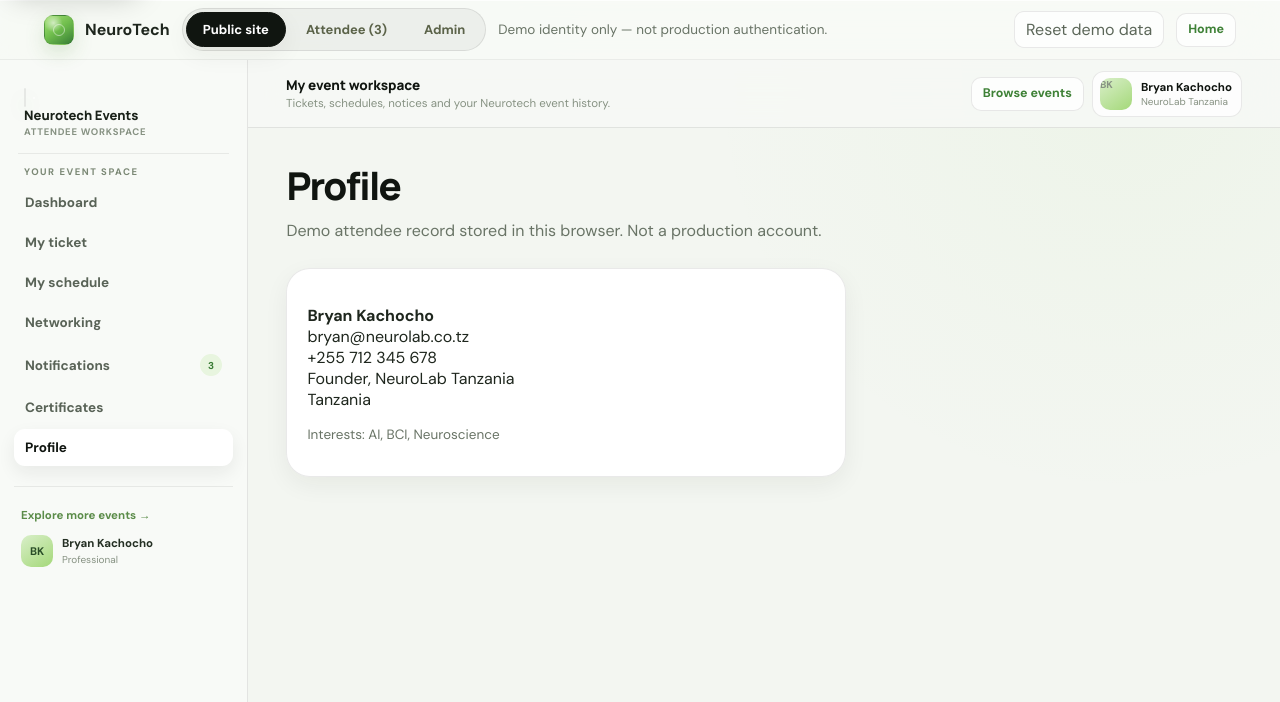
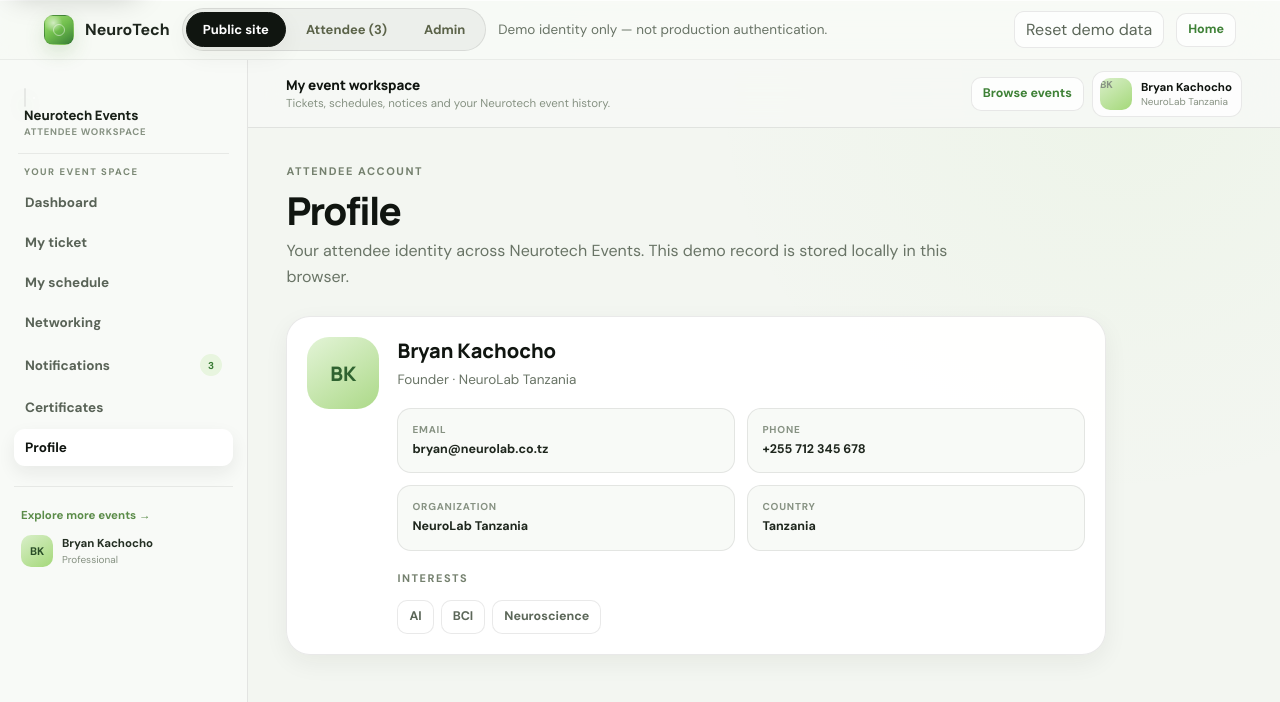
Before and after one commit to Drbrilliant360/neurotech-events, a React (Vite) app: page /app/profile in a window 1280 px wide. Shown: the top 702 px of the page. Built offline with nearby package versions, Linux system fonts and the light colour scheme.

Commit message:
feat: redesign attendee profile page

```diff
--- a/src/features/attendees/ProfilePage.tsx
+++ b/src/features/attendees/ProfilePage.tsx
@@ -1,26 +1,42 @@
 import { usePlatform } from "../../app/providers/PlatformProvider";
+
+function initials(name: string) {
+  return name.split(" ").filter(Boolean).slice(0, 2).map((part) => part[0]?.toUpperCase()).join("");
+}
 
 export function ProfilePage() {
   const { db, attendeeId } = usePlatform();
   const me = db.attendees.find((item) => item.id === attendeeId);
   if (!me) return null;
+
   return (
-    <div style={{ maxWidth: 560 }}>
-      <h1>Profile</h1>
-      <p className="nt-lede">Demo attendee record stored in this browser. Not a production account.</p>
-      <div className="nt-card">
-        <p>
-          <strong>{me.fullName}</strong>
-          <br />
-          {me.email}
-          <br />
-          {me.phone}
-          <br />
-          {me.jobTitle}, {me.organization}
-          <br />
-          {me.country}
-        </p>
-        <p className="nt-muted">Interests: {me.interests.join(", ")}</p>
+    <div className="nt-profile-page" style={{ maxWidth: 820, paddingTop: 0 }}>
+      <div className="nt-dashboard-head">
+        <div>
+          <p className="nt-kicker">Attendee account</p>
+          <h1>Profile</h1>
+          <p className="nt-lede">Your attendee identity across Neurotech Events. This demo record is stored locally in this browser.</p>
+        </div>
+      </div>
+
+      <div className="nt-card nt-profile-card">
+        <div className="nt-profile-avatar">{initials(me.fullName)}</div>
+        <div>
+          <div className="nt-profile-meta">
+            <strong>{me.fullName}</strong>
+            <span className="nt-muted">{me.jobTitle} · {me.organization}</span>
+          </div>
+          <div className="nt-profile-details">
+            <div className="nt-profile-detail"><span>Email</span><strong>{me.email}</strong></div>
+            <div className="nt-profile-detail"><span>Phone</span><strong>{me.phone}</strong></div>
+            <div className="nt-profile-detail"><span>Organization</span><strong>{me.organization}</strong></div>
+            <div className="nt-profile-detail"><span>Country</span><strong>{me.country}</strong></div>
+          </div>
+          <p className="nt-kicker" style={{ marginTop: 22 }}>Interests</p>
+          <div className="nt-interest-list">
+            {me.interests.map((interest) => <span key={interest} className="nt-chip">{interest}</span>)}
+          </div>
+        </div>
       </div>
     </div>
   );
```
